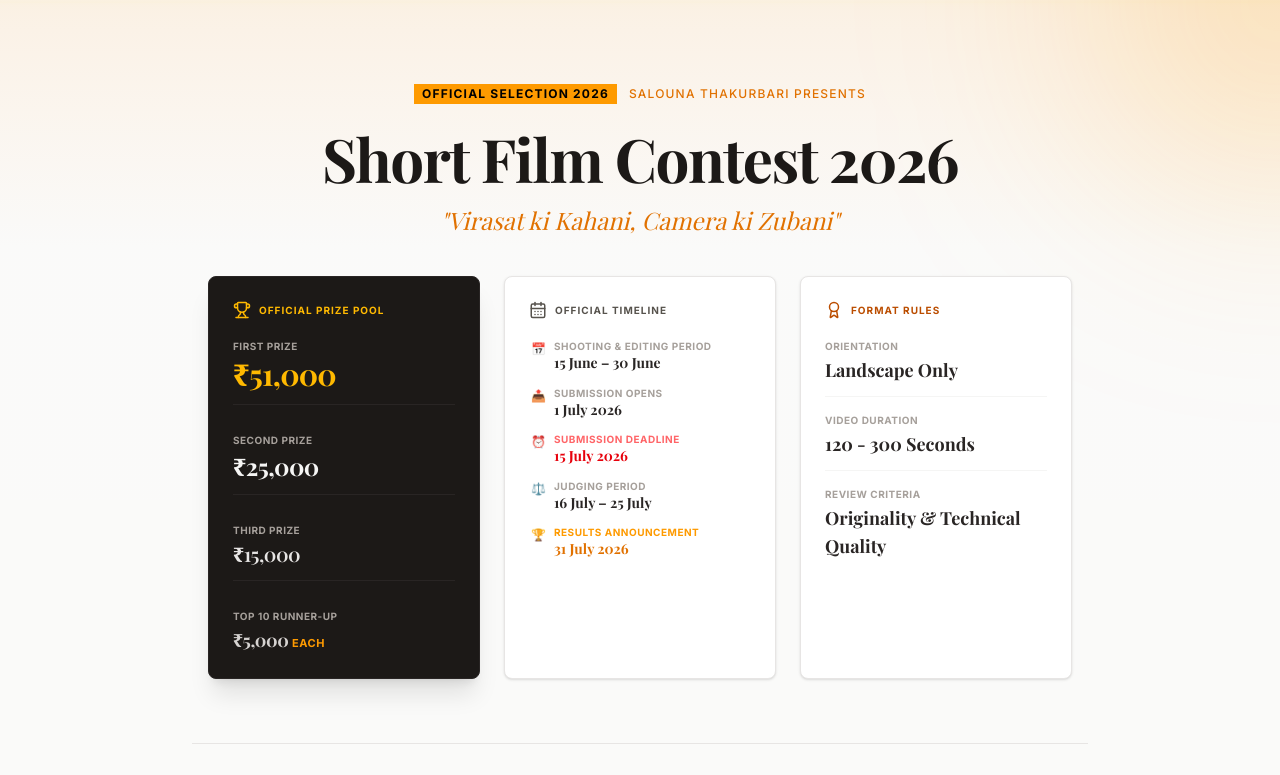
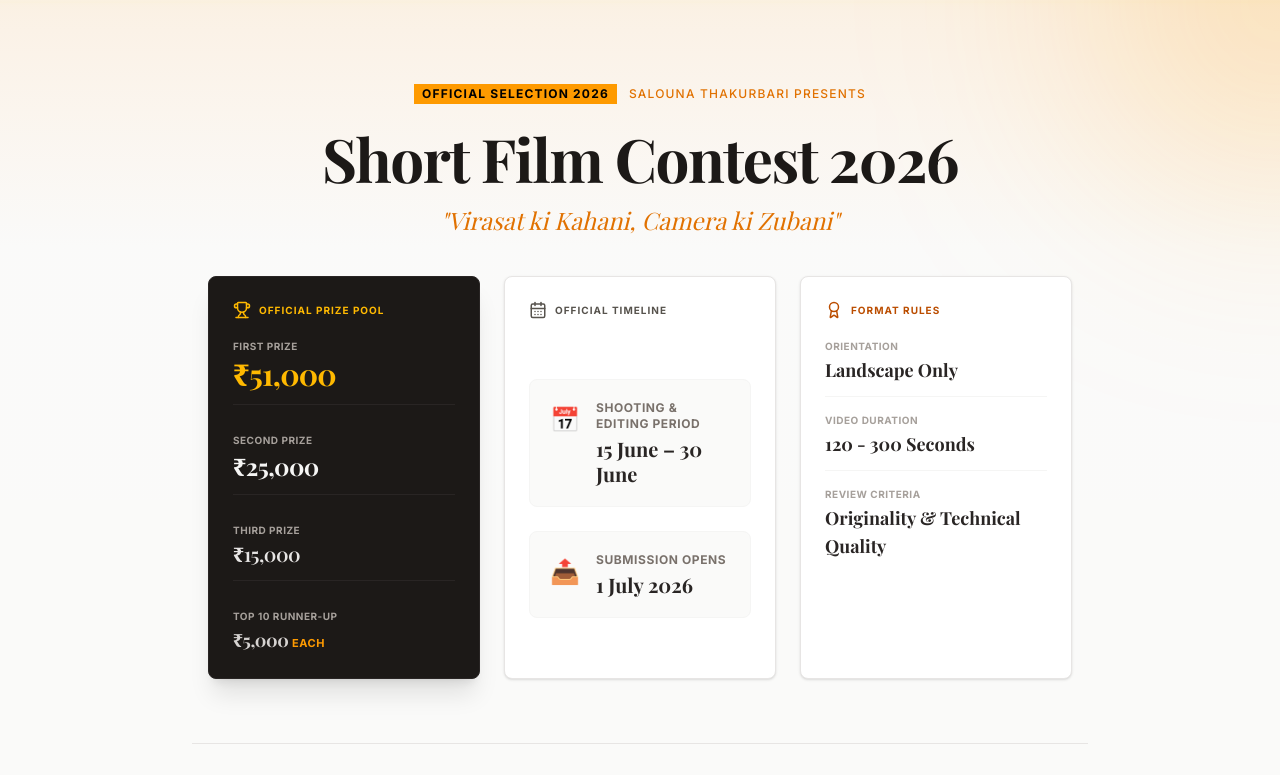
Before and after one commit to khrishChauhan/solana_thakurbari, a React (Vite) app: page / in a window 1280 px wide. Shown: the top 775 px of the page. Built offline with nearby package versions, Linux system fonts and the light colour scheme; a web font is replaced by a local one.

Commit message:
I have redesigned the Official Timeline card to eliminate the awkward empty space.

```diff
--- a/src/App.tsx
+++ b/src/App.tsx
@@ -127,57 +127,28 @@ export default function App() {
           </div>
 
           {/* Submission Timeline Card */}
-          <div className="bg-white border border-stone-200 rounded-lg p-4 md:p-6 shadow-sm flex flex-col justify-between">
-            <div>
-              <div className="flex items-center gap-2 mb-4 md:mb-5">
+          <div className="bg-white border border-stone-200 rounded-lg p-4 md:p-6 shadow-sm flex flex-col">
+            <div className="flex items-center gap-2 mb-6">
               <CalendarDays className="text-stone-600" size={18} />
               <span className="text-[10px] font-bold uppercase tracking-widest text-stone-600">Official Timeline</span>
             </div>
 
-              <div className="space-y-3 md:space-y-3.5 pl-0.5">
+            <div className="flex flex-col flex-1 justify-center gap-6">
               {/* Shooting & Editing Period */}
-                <div className="flex items-start gap-2">
-                  <span className="text-xs mt-0.5" role="img" aria-label="shooting">📅</span>
+              <div className="flex items-start gap-4 p-4 md:p-5 bg-stone-50 rounded-lg border border-stone-100">
+                <span className="text-2xl mt-1" role="img" aria-label="shooting">📅</span>
                 <div>
-                    <span className="text-[9px] md:text-[10px] font-bold uppercase tracking-wider text-stone-400 block">Shooting & Editing Period</span>
-                    <p className="font-serif text-xs md:text-sm font-bold text-stone-800 leading-tight">15 June – 30 June</p>
+                  <span className="text-[10px] md:text-xs font-bold uppercase tracking-wider text-stone-500 block mb-1">Shooting & Editing Period</span>
+                  <p className="font-serif text-lg md:text-xl font-bold text-stone-800 leading-tight">15 June – 30 June</p>
                 </div>
               </div>
 
               {/* Submission Window Opens */}
-                <div className="flex items-start gap-2">
-                  <span className="text-xs mt-0.5" role="img" aria-label="submission opens">📤</span>
+              <div className="flex items-start gap-4 p-4 md:p-5 bg-stone-50 rounded-lg border border-stone-100">
+                <span className="text-2xl mt-1" role="img" aria-label="submission opens">📤</span>
                 <div>
-                    <span className="text-[9px] md:text-[10px] font-bold uppercase tracking-wider text-stone-400 block">Submission Opens</span>
-                    <p className="font-serif text-xs md:text-sm font-bold text-stone-800 leading-tight">1 July 2026</p>
-                  </div>
-                </div>
-
-                {/* Submission Deadline */}
-                <div className="flex items-start gap-2">
-                  <span className="text-xs mt-0.5" role="img" aria-label="deadline">⏰</span>
-                  <div>
-                    <span className="text-[9px] md:text-[10px] font-bold uppercase tracking-wider text-red-400 block">Submission Deadline</span>
-                    <p className="font-serif text-xs md:text-sm font-bold text-red-600 leading-tight">15 July 2026</p>
-                  </div>
-                </div>
-
-                {/* Judging Period */}
-                <div className="flex items-start gap-2">
-                  <span className="text-xs mt-0.5" role="img" aria-label="judging">⚖️</span>
-                  <div>
-                    <span className="text-[9px] md:text-[10px] font-bold uppercase tracking-wider text-stone-400 block">Judging Period</span>
-                    <p className="font-serif text-xs md:text-sm font-bold text-stone-800 leading-tight">16 July – 25 July</p>
-                  </div>
-                </div>
-
-                {/* Results Announcement */}
-                <div className="flex items-start gap-2">
-                  <span className="text-xs mt-0.5" role="img" aria-label="results">🏆</span>
-                  <div>
-                    <span className="text-[9px] md:text-[10px] font-bold uppercase tracking-wider text-amber-500 block">Results Announcement</span>
-                    <p className="font-serif text-xs md:text-sm font-bold text-amber-600 leading-tight">31 July 2026</p>
-                  </div>
+                  <span className="text-[10px] md:text-xs font-bold uppercase tracking-wider text-stone-500 block mb-1">Submission Opens</span>
+                  <p className="font-serif text-lg md:text-xl font-bold text-stone-800 leading-tight">1 July 2026</p>
                 </div>
               </div>
             </div>
```
Also changed, not shown: index.html (+2 -2 lines), package.json (+8 -6 lines), public/social-preview.png (added), 1 other file (tests, documents, lock files or other folders). Lines whose indentation alone changed are shown as unchanged.
